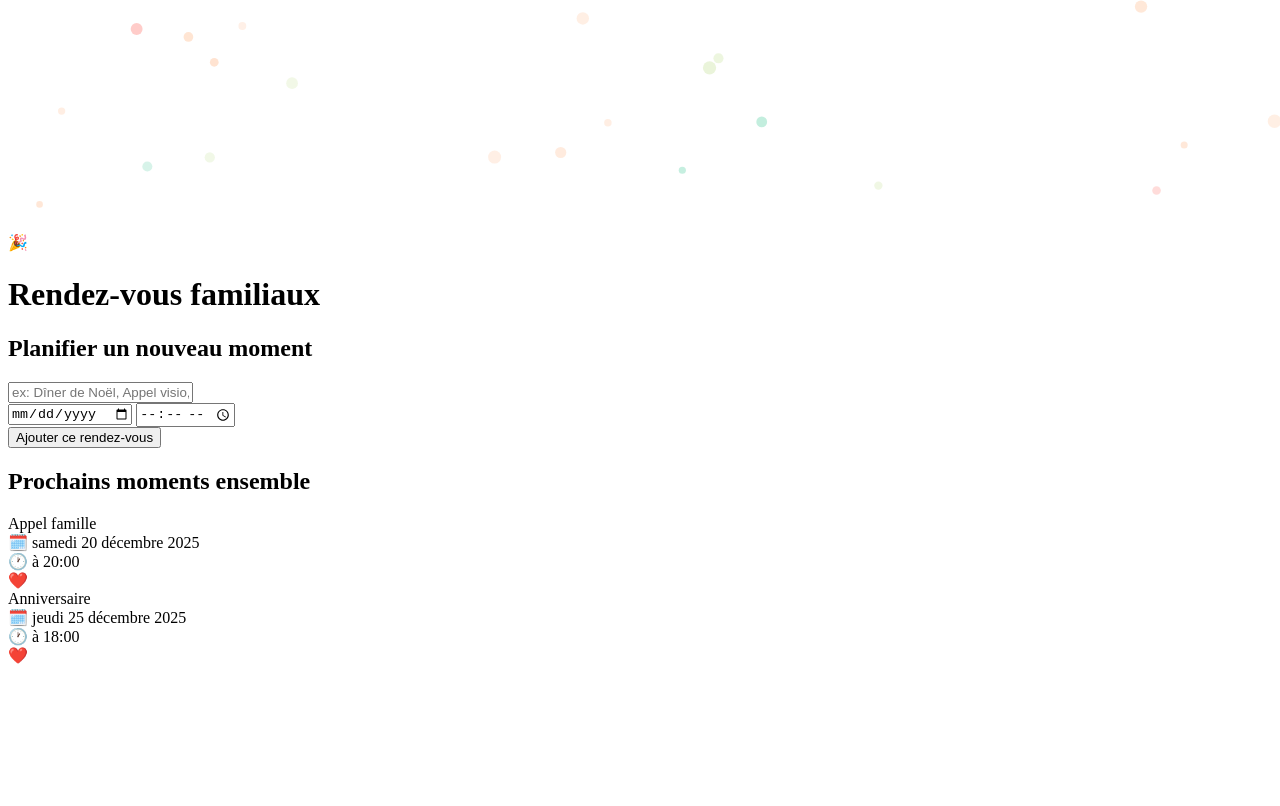
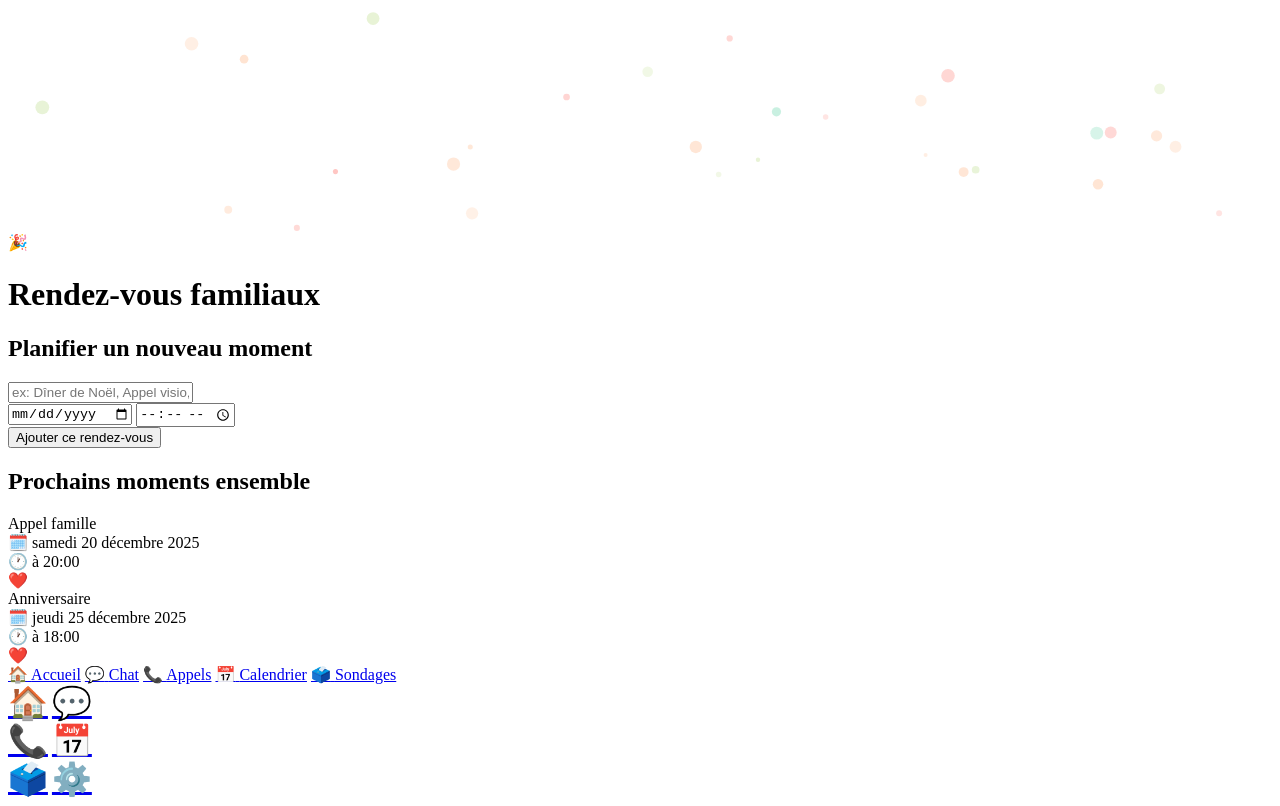
Before and after one commit to MX10-AC2N/Nook, a SvelteKit app in the folder frontend/: page /events in a window 1280 px wide. Shown: the part 576-1382 px from the top of the page. Before the commit the page ends 1249 px from the top, so only its background shows below. Built offline with nearby package versions, Linux system fonts and the light colour scheme.

Commit message:
Update +layout.svelte

```diff
--- a/frontend/src/routes/+layout.svelte
+++ b/frontend/src/routes/+layout.svelte
@@ -1,6 +1,10 @@
 <script>
+  import '$lib/ui/themes/jardin.css';
+  import '$lib/ui/themes/space.css';
+  import '$lib/ui/themes/maison.css';
   import { onMount } from 'svelte';
   import { currentTheme } from '$lib/ui/ThemeStore';
+  import { page } from '$app/stores'; // Pour highlight page active
 
   let canvas;
   let ctx;
@@ -8,7 +12,7 @@
   let animationId;
   let mouse = { x: 0, y: 0 };
 
-  // Configurations précises par thème
+  // Configs thèmes
   const themeConfigs = {
     'jardin-secret': {
       count: 60,
@@ -32,16 +36,17 @@
       count: 45,
       colors: ['#ff6b35', '#f7931e', '#ffd700', '#ff8c42'],
       size: { min: 3, max: 9 },
+      opacity: { min: 0.4, max: 0.9 },
       speed: 1.2,
       direction: 'top',
-      opacity: { min: 0.4, max: 0.9 },
       glow: true
     }
   };
 
   const createParticles = () => {
     const config = themeConfigs[$currentTheme] || themeConfigs['jardin-secret'];
-    const count = window.innerWidth < 768 ? Math.floor(config.count / 2) : config.count;
+    const isMobile = window.innerWidth < 768;
+    const count = isMobile ? Math.floor(config.count / 2) : config.count; // Moins sur mobile pour perf
 
     particles = [];
     for (let i = 0; i < count; i++) {
@@ -49,9 +54,9 @@
         x: Math.random() * canvas.width,
         y: Math.random() * canvas.height,
         size: Math.random() * (config.size.max - config.size.min) + config.size.min,
-        speedX: (Math.random() - 0.5) * config.speed * 2,
-        speedY: config.direction === 'top' ? -config.speed * 1.5 :
-                config.direction === 'bottom' ? config.speed * 1.5 :
+        speedX: (Math.random() - 0.5) * config.speed,
+        speedY: config.direction === 'top' ? -Math.random() * config.speed - 0.5 :
+                config.direction === 'bottom' ? Math.random() * config.speed + 0.5 :
                 (Math.random() - 0.5) * config.speed * 2,
         color: config.colors[Math.floor(Math.random() * config.colors.length)],
         opacity: Math.random() * (config.opacity.max - config.opacity.min) + config.opacity.min,
@@ -64,9 +69,8 @@
     ctx.clearRect(0, 0, canvas.width, canvas.height);
 
     particles.forEach(p => {
-      // Glow subtil
       if (p.glow) {
-        ctx.shadowBlur = 20;
+        ctx.shadowBlur = 15;
         ctx.shadowColor = p.color;
       } else {
         ctx.shadowBlur = 0;
@@ -78,23 +82,19 @@
       ctx.arc(p.x, p.y, p.size, 0, Math.PI * 2);
       ctx.fill();
 
-      // Interaction souris douce
       const dx = mouse.x - p.x;
       const dy = mouse.y - p.y;
-      const distance = Math.hypot(dx, dy);
-      if (distance < 180) {
-        p.speedX += dx / 20000;
-        p.speedY += dy / 20000;
+      const distance = Math.sqrt(dx * dx + dy * dy);
+      if (distance < 150) {
+        p.speedX += dx / 10000;
+        p.speedY += dy / 10000;
       }
 
       p.x += p.speedX;
       p.y += p.speedY;
 
-      // Boucle infinie aux bords
-      if (p.x < -p.size) p.x = canvas.width + p.size;
-      if (p.x > canvas.width + p.size) p.x = -p.size;
-      if (p.y < -p.size) p.y = canvas.height + p.size;
-      if (p.y > canvas.height + p.size) p.y = -p.size;
+      if (p.x < 0 || p.x > canvas.width) p.speedX *= -1;
+      if (p.y < 0 || p.y > canvas.height) p.speedY *= -1;
     });
 
     animationId = requestAnimationFrame(animate);
@@ -102,49 +102,92 @@
 
   onMount(() => {
     ctx = canvas.getContext('2d');
+    canvas.width = window.innerWidth;
+    canvas.height = window.innerHeight;
+    createParticles();
+    animate();
+
+    window.addEventListener('mousemove', (e) => {
+      mouse.x = e.clientX;
+      mouse.y = e.clientY;
+    });
+
+    const unsubscribe = currentTheme.subscribe(() => {
+      createParticles();
+    });
 
     const resize = () => {
       canvas.width = window.innerWidth;
       canvas.height = window.innerHeight;
       createParticles();
     };
-
-    resize();
-    animate();
-
-    // Suivi souris
-    window.addEventListener('mousemove', (e) => {
-      mouse.x = e.clientX;
-      mouse.y = e.clientY;
-    });
-
-    // Recréer les particules quand le thème change
-    const unsubscribe = currentTheme.subscribe(() => {
-      createParticles();
-    });
-
     window.addEventListener('resize', resize);
-
-    // Applique la classe thème sur body (comme ton ancien layout)
-    const unsubscribeBody = currentTheme.subscribe((theme) => {
-      document.body.className = `theme-${theme}`;
-    });
 
     return () => {
       cancelAnimationFrame(animationId);
       unsubscribe();
-      unsubscribeBody();
       window.removeEventListener('resize', resize);
       window.removeEventListener('mousemove', () => {});
     };
   });
 </script>
 
-<!-- Canvas fond global -->
 <canvas
   bind:this={canvas}
   class="fixed inset-0 -z-10 pointer-events-none"
 ></canvas>
 
-<!-- Contenu des pages -->
+<!-- Contenu pages -->
 <slot />
+
+<!-- Bottom navigation mobile -->
+<nav class="fixed bottom-0 left-0 right-0 bg-white/10 dark:bg-black/10 backdrop-blur-xl border-t border-white/20 flex justify-around py-2 rounded-t-3xl shadow-2xl md:hidden z-50">
+  <a href="/" class="flex flex-col items-center text-[var(--text-primary)] hover:text-[var(--accent)] transition { $page.url.pathname === '/' ? 'text-[var(--accent)]' : '' }">
+    <span class="text-2xl">🏠</span>
+    <span class="text-xs">Accueil</span>
+  </a>
+  <a href="/chat" class="flex flex-col items-center text-[var(--text-primary)] hover:text-[var(--accent)] transition { $page.url.pathname === '/chat' ? 'text-[var(--accent)]' : '' }">
+    <span class="text-2xl">💬</span>
+    <span class="text-xs">Chat</span>
+  </a>
+  <a href="/call" class="flex flex-col items-center text-[var(--text-primary)] hover:text-[var(--accent)] transition { $page.url.pathname === '/call' ? 'text-[var(--accent)]' : '' }">
+    <span class="text-2xl">📞</span>
+    <span class="text-xs">Appels</span>
+  </a>
+  <a href="/calendar" class="flex flex-col items-center text-[var(--text-primary)] hover:text-[var(--accent)] transition { $page.url.pathname === '/calendar' ? 'text-[var(--accent)]' : '' }">
+    <span class="text-2xl">📅</span>
+    <span class="text-xs">Calendrier</span>
+  </a>
+  <a href="/polls" class="flex flex-col items-center text-[var(--text-primary)] hover:text-[var(--accent)] transition { $page.url.pathname === '/polls' ? 'text-[var(--accent)]' : '' }">
+    <span class="text-2xl">🗳️</span>
+    <span class="text-xs">Sondages</span>
+  </a>
+</nav>
+
+<!-- Sidebar desktop/tablette -->
+<aside class="hidden md:block fixed left-0 top-0 h-screen w-24 bg-white/10 dark:bg-black/10 backdrop-blur-xl border-r border-white/20 p-4 flex flex-col items-center gap-8 shadow-2xl z-50">
+  <a href="/" class="text-3xl hover:scale-110 transition { $page.url.pathname === '/' ? 'text-[var(--accent)]' : 'text-[var(--text-primary)]' }">🏠</a>
+  <a href="/chat" class="text-3xl hover:scale-110 transition { $page.url.pathname === '/chat' ? 'text-[var(--accent)]' : 'text-[var(--text-primary)]' }">💬</a>
+  <a href="/call" class="text-3xl hover:scale-110 transition { $page.url.pathname === '/call' ? 'text-[var(--accent)]' : 'text-[var(--text-primary)]' }">📞</a>
+  <a href="/calendar" class="text-3xl hover:scale-110 transition { $page.url.pathname === '/calendar' ? 'text-[var(--accent)]' : 'text-[var(--text-primary)]' }">📅</a>
+  <a href="/polls" class="text-3xl hover:scale-110 transition { $page.url.pathname === '/polls' ? 'text-[var(--accent)]' : 'text-[var(--text-primary)]' }">🗳️</a>
+  <a href="/admin" class="text-3xl hover:scale-110 transition { $page.url.pathname === '/admin' ? 'text-[var(--accent)]' : 'text-[var(--text-primary)]' }">⚙️</a>
+</aside>
+
+<style>
+  /* Responsive optimisations */
+  @media (max-width: 767px) {
+    aside { display: none; } /* Pas de sidebar sur mobile */
+    nav { padding-bottom: env(safe-area-inset-bottom); } /* Pour iPhone notch */
+  }
+
+  @media (min-width: 768px) and (max-width: 1024px) {
+    aside { width: 6rem; gap: 2rem; } /* Tablette : sidebar compacte */
+    aside a { font-size: 1.5rem; }
+  }
+
+  @media (min-width: 1025px) {
+    aside { width: 7rem; gap: 3rem; } /* PC : sidebar confortable */
+    aside a { font-size: 2rem; }
+  }
+</style>
```
